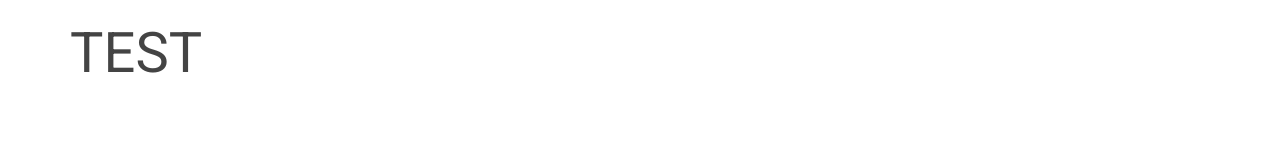
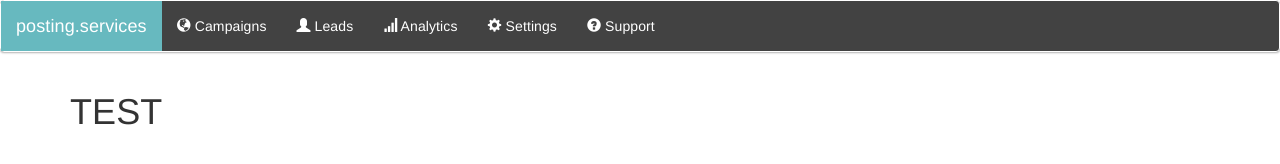
Before and after one commit to alexkaufman06/dice, a plain HTML site: page index.html in a window 1280 px wide. Drawn offline with nearby package versions, Linux system fonts and the light colour scheme.

Commit message:
Fix navbar

```diff
--- /dev/null
+++ b/css/styles.css
@@ -0,0 +1,13 @@
+.navbar-inverse {
+  background-color: #424242;
+  border-color: #FFF;
+}
+
+.navbar-inverse .navbar-nav > li > a {
+  color: #FFF;
+}
+
+a.navbar-brand.main-header {
+  background-color: #67B9BF;
+  color: #FFF;
+}
--- a/index.html
+++ b/index.html
@@ -3,13 +3,54 @@
   <head>
     <meta charset="UTF-8">
     <title>Dice Challenge</title>
+    <link rel="stylesheet" href="css/bootstrap-paper.css">
     <link rel="stylesheet" href="https://maxcdn.bootstrapcdn.com/bootstrap/3.3.2/css/bootstrap.min.css">
-    <link rel="stylesheet" href="css/bootstrap-paper.css">
+    <link rel="stylesheet" href="css/styles.css">
     <script src="lib/angular.js"></script>
     <script src="app.js"></script>
   </head>
 
   <body>
+    <nav class="navbar navbar-inverse">
+      <div class="container-fluid">
+        <div class="navbar-header">
+          <button type="button" class="navbar-toggle collapsed" data-toggle="collapse" data-target="#bs-example-navbar-collapse-2">
+            <!-- <span class="sr-only">Toggle navigation</span> -->
+          </button>
+          <a class="navbar-brand main-header" href="#">posting.services</a>
+          <!-- 67B9BF -->
+        </div>
+        <div class="collapse navbar-collapse" id="bs-example-navbar-collapse-2">
+          <ul class="nav navbar-nav">
+            <li>
+              <a class="dropdown-toggle sub-header" ui-sref="campaigns" role="button" aria-expanded="false">
+                <span class="glyphicon glyphicon-globe"></span> Campaigns
+              </a>
+            </li>
+            <li>
+              <a class="dropdown-toggle sub-header" ui-sref="leads" role="button" aria-expanded="false">
+                <span class="glyphicon glyphicon-user"></span> Leads
+              </a>
+            </li>
+            <li>
+              <a class="dropdown-toggle sub-header" ui-sref="analytics" role="button" aria-expanded="false">
+                <span class="glyphicon glyphicon-signal"></span> Analytics
+              </a>
+            </li>
+            <li>
+              <a class="dropdown-toggle sub-header" ui-sref="settings" role="button" aria-expanded="false">
+                <span class="glyphicon glyphicon-cog"></span> Settings
+              </a>
+            </li>
+            <li>
+              <a class="dropdown-toggle sub-header" ui-sref="support" role="button" aria-expanded="false">
+                <span class="glyphicon glyphicon-question-sign"></span> Support
+              </a>
+            </li>
+          </ul>
+        </div>
+      </div>
+    </nav>
     <div class="container">
       <h1>TEST</h1>
     </div>
```
Also changed, not shown: css/bootstrap-paper.css.
